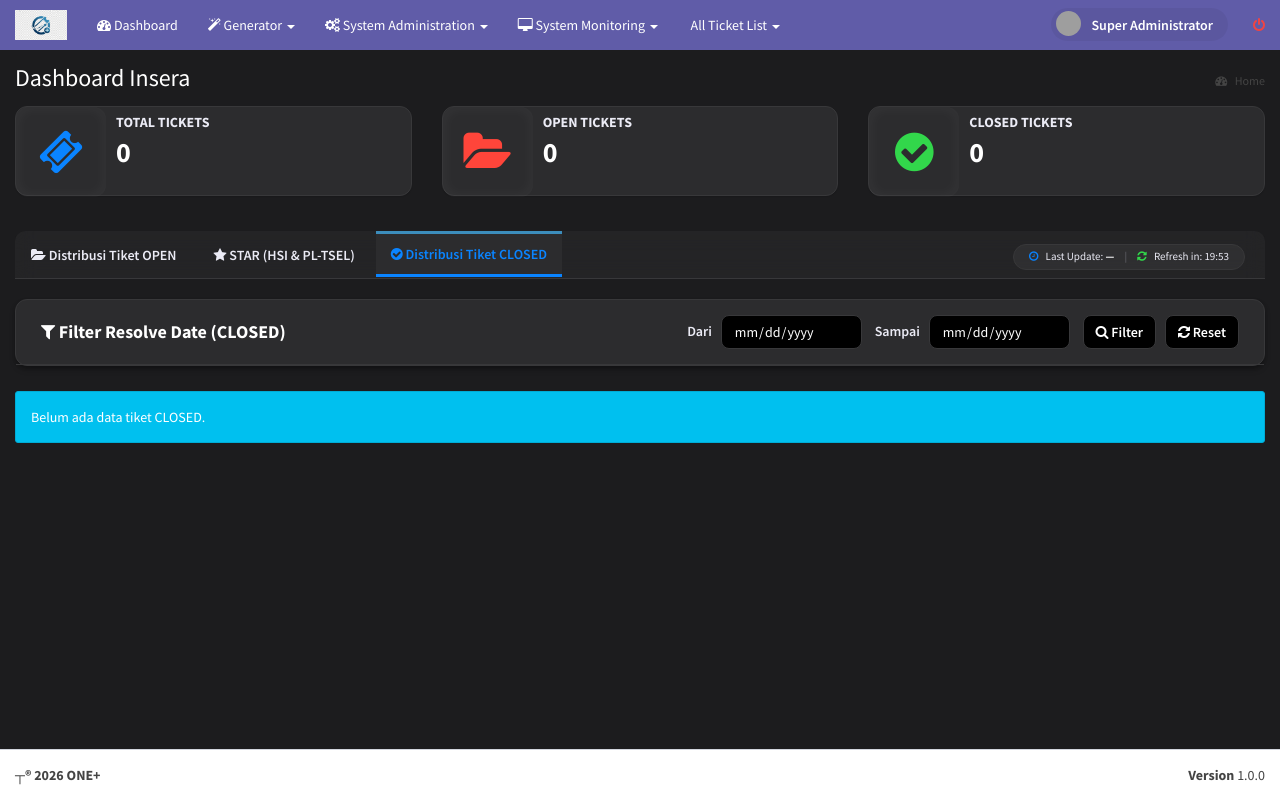
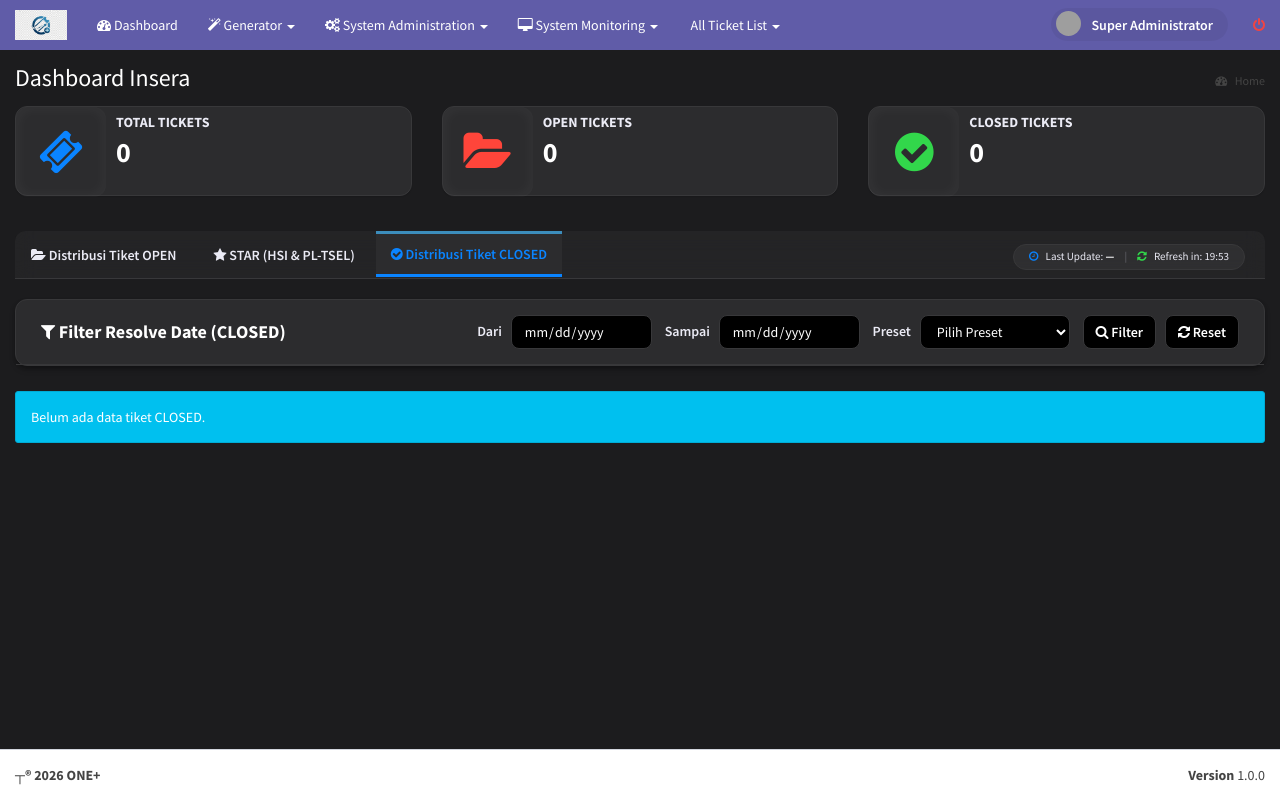
Before and after one commit to darma9989/one-plus, a CodeIgniter app: page /starter_kit/index.php/admin/dashboard_insera/index in a window 1280 px wide, after a click on "Distribusi Tiket CLOSED". Run offline with CodeIgniter, Linux system fonts and the light colour scheme; a user stored in the database is signed in; data comes from the database, SQL or seed files in the repository; data that the repository does not hold is empty; some libraries are stand-ins or nearby versions; grey boxes are pictures that could not be loaded.

Commit message:
Add closed date preset dropdown with auto-submit.
Replace horizontal preset buttons with a compact preset dropdown and automatically submit the CLOSED filter form after selecting a preset range.

Made-with: Cursor

```diff
--- a/application/views/admin/dashboard/insera_index.php
+++ b/application/views/admin/dashboard/insera_index.php
@@ -290,6 +290,10 @@
     .closed-filter-form .btn-closed-filter:hover {
         border-color: var(--mac-blue) !important;
         color: var(--mac-blue) !important;
+    }
+
+    .closed-filter-form .preset-select {
+        min-width: 150px;
     }
 
     .closed-filter-header {
@@ -864,6 +868,17 @@
                             <label for="resolve_date_to" style="margin-right: 6px;">Sampai</label>
                             <input type="date" id="resolve_date_to" name="resolve_date_to" class="form-control" value="<?php echo htmlspecialchars(isset($resolve_date_to) ? $resolve_date_to : ''); ?>">
                         </div>
+                        <div class="form-group" style="margin-right: 10px;">
+                            <label for="closed_date_preset" style="margin-right: 6px;">Preset</label>
+                            <select id="closed_date_preset" class="form-control preset-select" onchange="applyClosedDatePresetFromSelect(this)">
+                                <option value="">Pilih Preset</option>
+                                <option value="today">Hari Ini</option>
+                                <option value="yesterday">Kemarin</option>
+                                <option value="last7">7 Hari Terakhir</option>
+                                <option value="last30">30 Hari Terakhir</option>
+                                <option value="thisMonth">Bulan Ini</option>
+                            </select>
+                        </div>
                         <button type="submit" class="btn btn-closed-filter" style="margin-right: 6px;">
                             <i class="fa fa-search"></i> Filter
                         </button>
@@ -1068,6 +1083,40 @@ function formatSeconds(seconds) {
     return (hrs < 10 ? "0" + hrs : hrs) + ":" + (mins < 10 ? "0" + mins : mins);
 }
 
+function formatDateInput(dateObj) {
+    var year = dateObj.getFullYear();
+    var month = ('0' + (dateObj.getMonth() + 1)).slice(-2);
+    var day = ('0' + dateObj.getDate()).slice(-2);
+    return year + '-' + month + '-' + day;
+}
+
+function setClosedDatePreset(preset) {
+    var now = new Date();
+    var fromDate = new Date(now.getFullYear(), now.getMonth(), now.getDate());
+    var toDate = new Date(now.getFullYear(), now.getMonth(), now.getDate());
+
+    if (preset === 'yesterday') {
+        fromDate.setDate(fromDate.getDate() - 1);
+        toDate.setDate(toDate.getDate() - 1);
+    } else if (preset === 'last7') {
+        fromDate.setDate(fromDate.getDate() - 6);
+    } else if (preset === 'last30') {
+        fromDate.setDate(fromDate.getDate() - 29);
+    } else if (preset === 'thisMonth') {
+        fromDate = new Date(now.getFullYear(), now.getMonth(), 1);
+    }
+
+    $('#resolve_date_from').val(formatDateInput(fromDate));
+    $('#resolve_date_to').val(formatDateInput(toDate));
+}
+
+function applyClosedDatePresetFromSelect(el) {
+    var value = $(el).val();
+    if (!value) return;
+    setClosedDatePreset(value);
+    $('.closed-filter-form').submit();
+}
+
 // Delegated handler for tiered PL-TSEL pivot tables (uses data-* attributes to avoid escaping issues)
 $(document).on('click', '.tier-detail-btn', function() {
     var cat = $(this).data('cat') || 'ALL';
```
